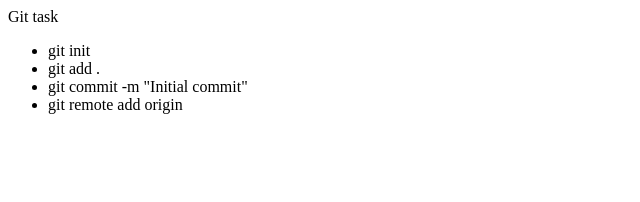
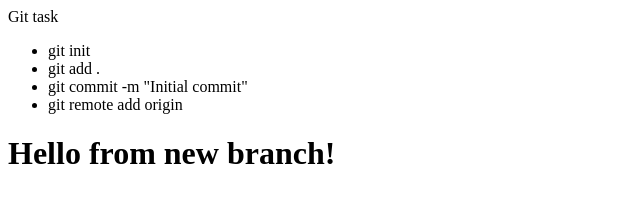
Before and after one commit to hanaessam/git-task, a plain HTML site: page task.html in a window 1280 px wide. Shown: the whole page, without its empty margins (0-640 px from the left). Drawn offline with Linux system fonts and the light colour scheme.

Commit message:
Add greeting message in task.html

```diff
--- a/task.html
+++ b/task.html
@@ -14,6 +14,11 @@
             <li>git commit -m "Initial commit"</li>
             <li>git remote add origin
         </ul>
+
+    <div>
+        <h1>Hello from new branch!</h1>
+
+    </div>
     </div>
 </body>
 </html>
```
